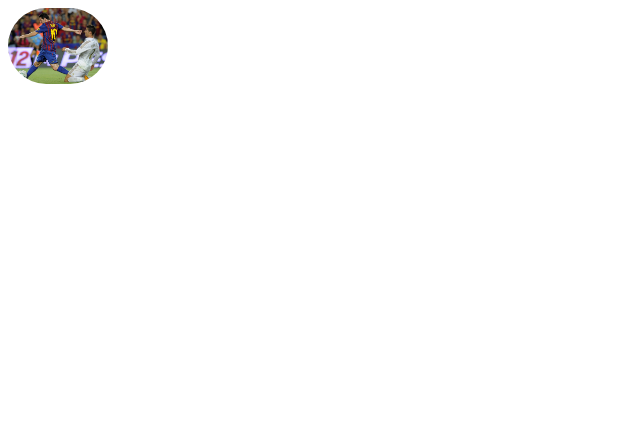
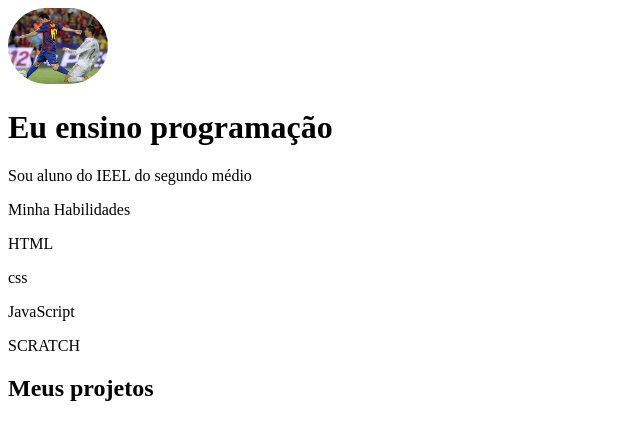
Before and after one commit to thebestmessi/Portf-lio-marlon-26, a plain HTML site: page Portfólio-marlon-26/index.html in a window 1280 px wide. Shown: the whole page, without its empty margins (0-640 px from the left). Drawn offline with Linux system fonts and the light colour scheme.

Commit message:
Add files via upload

```diff
--- a/Portfólio-marlon-26/index.html
+++ b/Portfólio-marlon-26/index.html
@@ -9,6 +9,19 @@
 </head>
 <body>
     <img src="img/tumblr_moe33z23vQ1svyyduo1_1280.jpg" alt="">
+    <p src="img/tumblr_moe33z23vQ1svyyduo1_1280.jpg" alt=""></p>
+    <h1>Eu ensino programação</h1>
+    <p class="desc">Sou aluno do IEEL do segundo médio</p>
+    <p class="desc" >Minha Habilidades</p>
+    <div>
+
+        <p class="habillidades">HTML</p>
+        <p class="habilidades">css</p>
+        <p class="habilidades">JavaScript</p>
+        <p class="habilidades">SCRATCH</p>
+
+    </div>
+    <h2>Meus projetos</h2>
 
 </body>
 </html>
```
